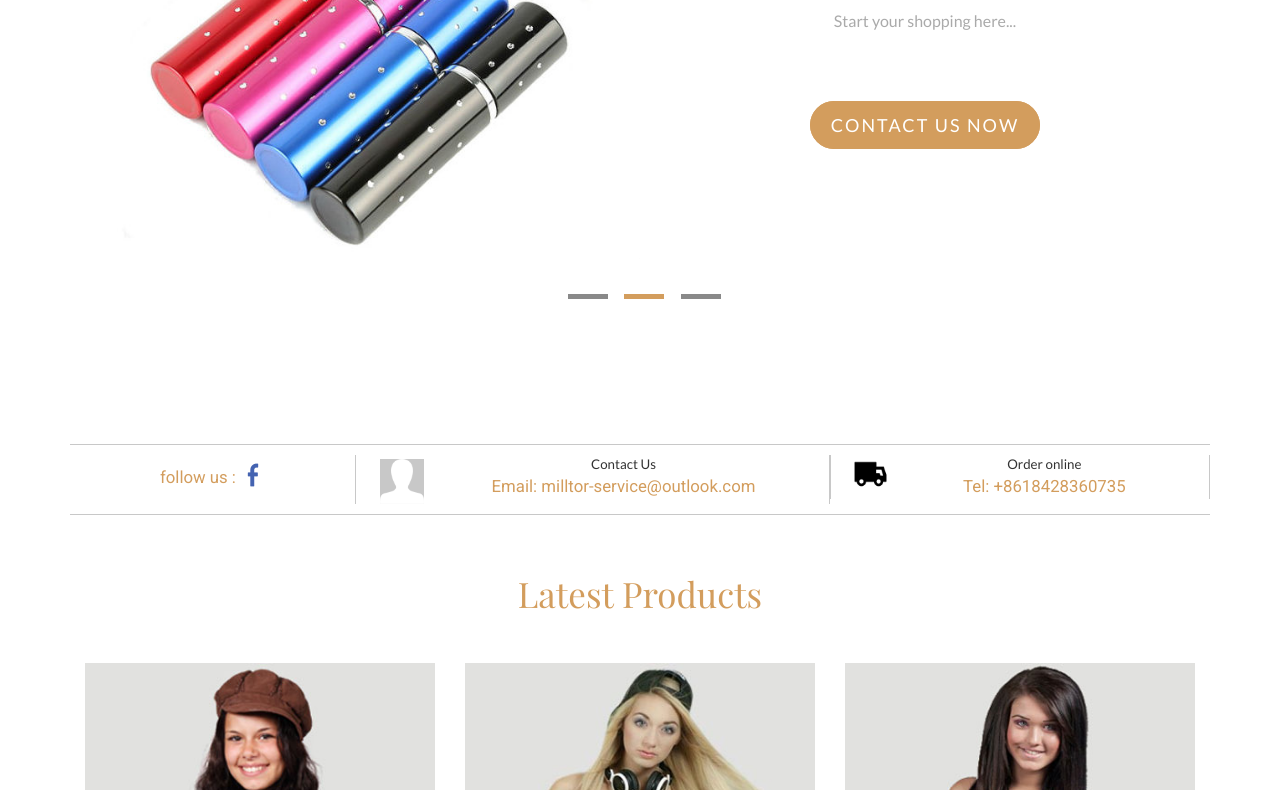
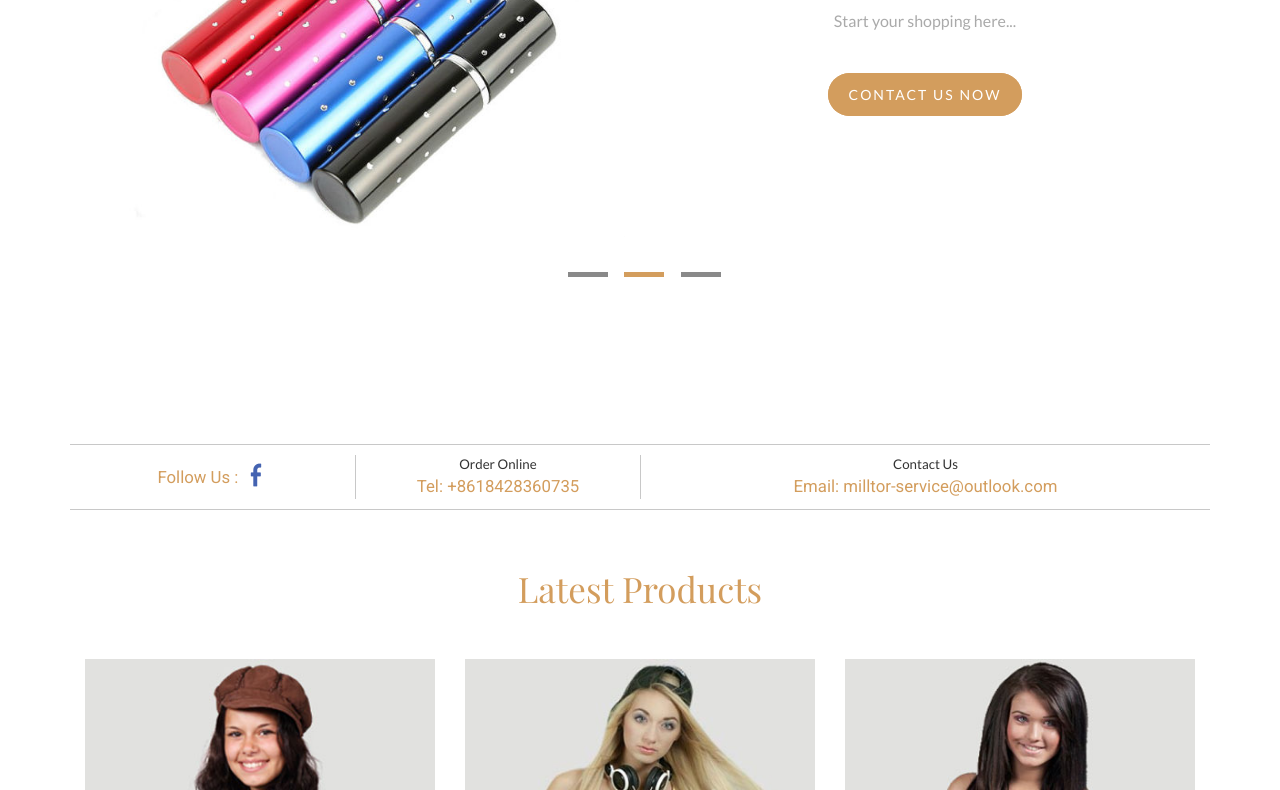
Before and after one commit to yangqihua/milltor, a plain HTML site: page index.html in a window 1280 px wide. Shown: the part 283-1073 px from the top of the page. Drawn offline with Linux system fonts and the light colour scheme; a web font is replaced by a local one.

Commit message:
整理代码

```diff
--- a/css/style.css
+++ b/css/style.css
@@ -121,34 +121,16 @@ a.simpleCart_empty {
     float: left;
 }
 
-/*.banner {*/
-/*background: url("../images/banner4.jpg") no-repeat 0px 0px;*/
-/*background-size: cover;*/
-/*-moz-background-size: cover;*/
-/*-o-background-size: cover;*/
-/*-ms-background-size: cover;*/
-/*-webkit-background-size: cover;*/
-/*min-height: 705px;*/
-/*}*/
-
 .banner-bottom .rslides > li {
     position: relative;
     margin-top: 60px;
 }
 
 .banner-img {
-    width: 50%;
-    float: left;
+    width: 100%;
 }
 
 .banner-info {
-    /*position: absolute;*/
-    /*top: 0;*/
-    /*bottom: 0;*/
-    /*right: 0;*/
-    /*width: 50%;*/
-    width: 50%;
-    float: left;
     margin-top: 80px;
     text-align: center;
     z-index: 999;
@@ -202,9 +184,9 @@ a.simpleCart_empty {
 }
 
 .navbar-default .navbar-nav > li.nav-active > a {
-    background-color: transparent;
+    background-color: #D39D5D;
     border: 1px solid #D39D5D;
-    color: #D39D5D;
+    color: #fff;
 }
 
 .navbar-nav {
@@ -525,25 +507,25 @@ ul.multi-column-dropdown h6 {
     margin: 30px 0;
 }
 
-.banner-info .shop {
-    margin-top: 80px;
-}
-
-.banner-info .shop a {
+.banner-info .contact-btn {
+    margin-top: 40px;
+    padding: 12px 20px;
+}
+
+.banner-info .contact-btn a {
+    padding: 12px 20px;
     text-decoration: none;
-    padding: 12px 20px;
     /*border: 1px solid #000;*/
     /*color: #000;*/
-    font-size: 18px;
+    /*font-size: 18px;*/
     letter-spacing: 2px;
-
     border-radius: 25px;
     color: #fff;
     background-color: #D39D5D;
     border: 1px solid #D39D5D;
 }
 
-.banner-info .shop a:hover {
+.banner-info .contact-btn a:hover {
     /*color: #fff;*/
     background-color: transparent;
     color: #D39D5D;
@@ -558,27 +540,12 @@ ul.multi-column-dropdown h6 {
     padding: 10px 0;
     text-align: center;
     margin: 40px 0 30px;
+    word-wrap:break-word ;
 }
 
 .shipping-grid {
     border-left: 1px solid #C8C8C8;
-    border-right: 1px solid #C8C8C8;
-}
-
-.shipping {
-    float: left;
-    width: 10%;
-    margin-right: 2%;
-    margin-left: 2%;
-}
-
-.shipping img {
-    width: 100%;
-    margin-top: 10%;
-}
-
-.shipping-text {
-    float: left;
+    /*border-right: 1px solid #C8C8C8;*/
 }
 
 .online-strip h3 {
--- a/index.html
+++ b/index.html
@@ -180,31 +180,37 @@ Lipstick tube"/>
 			<div class="callbacks_container">
 				<ul class="rslides" id="slider4">
 					<li>
-						<img src="./images/banner1-1.jpg" class="banner-img">
-						<div class="banner-info">
+						<div class="col-md-6">
+							<img src="./images/banner1-1.jpg" class="banner-img">
+						</div>
+						<div class="banner-info col-md-6">
 							<h3>Best Quality</h3>
 							<p>Start your shopping here...</p>
-							<div class="shop">
+							<div class="contact-btn">
 								<a href="single.html">CONTACT US NOW</a>
 							</div>
 						</div>
 					</li>
 					<li>
-						<img src="./images/banner1-2.jpg" class="banner-img">
-						<div class="banner-info">
+						<div class="col-md-6">
+							<img src="./images/banner1-2.jpg" class="banner-img">
+						</div>
+						<div class="banner-info col-md-6">
 							<h3>Top Team</h3>
 							<p>Start your shopping here...</p>
-							<div class="shop">
+							<div class="contact-btn">
 								<a href="single.html">CONTACT US NOW</a>
 							</div>
 						</div>
 					</li>
 					<li>
-						<img src="./images/banner1-3.jpg" class="banner-img">
-						<div class="banner-info">
+						<div class="col-md-6">
+							<img src="./images/banner1-3.jpg" class="banner-img">
+						</div>
+						<div class="banner-info col-md-6">
 							<h3>Stable Source Of Goods</h3>
 							<p>Start your shopping here...</p>
-							<div class="shop">
+							<div class="contact-btn">
 								<a href="single.html">CONTACT US NOW</a>
 							</div>
 						</div>
@@ -243,25 +249,27 @@ Lipstick tube"/>
 	<div class="main-content">
 		<div class="online-strip">
 			<div class="col-md-3 follow-us">
-				<h3>follow us :
+				<h3>Follow Us :
 					<!--<a class="twitter" href="#"></a>-->
 					<a class="facebook" href="#"></a>
 				</h3>
 			</div>
-			<div class="col-md-5 shipping-grid online-order">
-				<div class="shipping">
-					<img src="images/icon1.png" alt=""/>
-				</div>
+
+			<div class="col-md-3 shipping-grid online-order">
+				<!--<div class="shipping">-->
+				<!--<img src="images/shipping.png" alt=""/>-->
+				<!--</div>-->
+				<p>Order Online</p>
+				<h3>Tel: +8618428360735</h3>
+				<div class="clearfix"></div>
+			</div>
+
+			<div class="col-md-6 shipping-grid online-order">
+				<!--<div class="shipping">-->
+				<!--<img src="images/icon1.png" alt=""/>-->
+				<!--</div>-->
 				<p>Contact Us</p>
 				<h3>Email: milltor-service@outlook.com</h3>
-				<div class="clearfix"></div>
-			</div>
-			<div class="col-md-4 shipping-grid online-order">
-				<div class="shipping">
-					<img src="images/shipping.png" alt=""/>
-				</div>
-				<p>Order online</p>
-				<h3>Tel: +8618428360735</h3>
 				<div class="clearfix"></div>
 			</div>
 			<div class="clearfix"></div>
```
